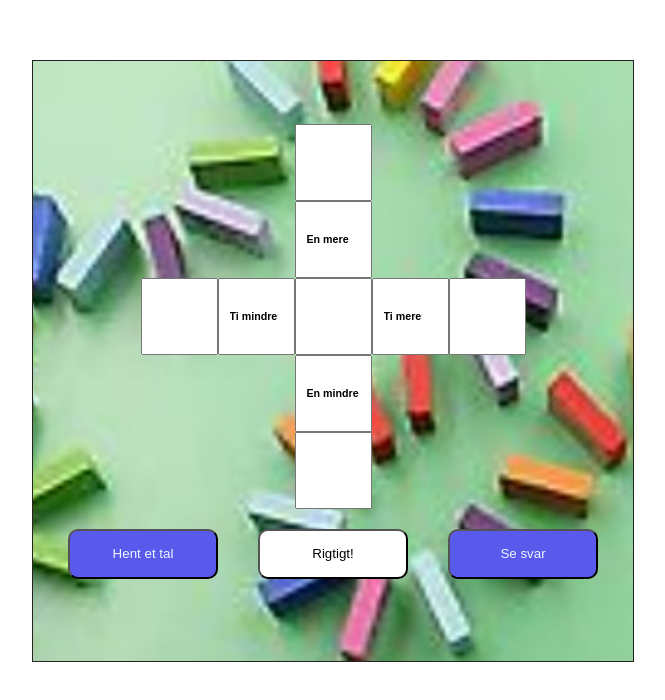
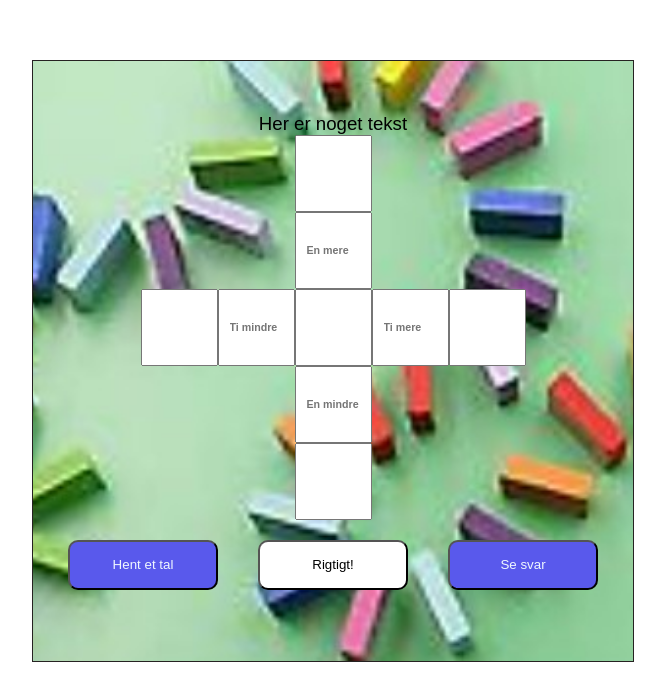
Before and after one commit to Kima4Tec/HundredeTal, a plain HTML site: page index.html in a window 1280 px wide. Shown: the whole page, without its empty margins (307-972 px from the left). Drawn offline with Linux system fonts and the light colour scheme.

Commit message:
first update

```diff
--- a/index.html
+++ b/index.html
@@ -3,35 +3,45 @@
 <head>
     <meta charset='UTF-8'>
     <meta name='viewport' content='width=device-width, initial-scale=1.0'>
-    <title>Titel</title>
+    <title>Hundrede tal</title>
     <link rel='stylesheet' href='style.css'>
     <script src='script.js' defer></script>
 </head>
 <body>
     <div class="number-container">
+<div class="input-box">
+    Her er noget tekst
+</div>
+
+        <!-- row1 -->
         <div class="row">
             <input type="text" id="input1-more" class="input-number">
         </div>
+            <!-- row2 -->
         <div class="row">
-            <input type="text" class="info-text" value="En mere" readonly>
+            <input type="text" class="info-text" placeholder="En mere" readonly>
         </div>
+            <!-- row3 -->
     <div class="row">
     <input type="text" id="input10-less" class="input-number">
-    <input type="text" class="info-text" value="Ti mindre" readonly>
+    <input type="text" class="info-text" placeholder="Ti mindre" readonly>
     <input type="text" class="random-number" readonly>
-    <input type="text" class="info-text" value="Ti mere" readonly>
+    <input type="text" class="info-text" placeholder="Ti mere" readonly>
     <input type="text" id="input10-more" class="input-number">
 </div>
+    <!-- row4 -->
 <div class="row">
-    <input type="text" class="info-text" value="En mindre" readonly>
+    <input type="text" class="info-text" placeholder="En mindre" readonly>
 </div>
+    <!-- row5 -->
 <div class="row">
     <input type="text" id="input1-less" class="input-number">
 </div>
+    <!-- row6 -->
 <div class="row">
     <button class="btn-blue" onClick="getRandomInt()">Hent et tal</button>
     <button class="btn-white">Rigtigt!</button>
-    <button class="btn-blue" onClick="getRandomInt()">Se svar</button>
+    <button class="btn-blue" onClick="checkAnswer()">Se svar</button>
 </div>
 </div>
 </body>
```
